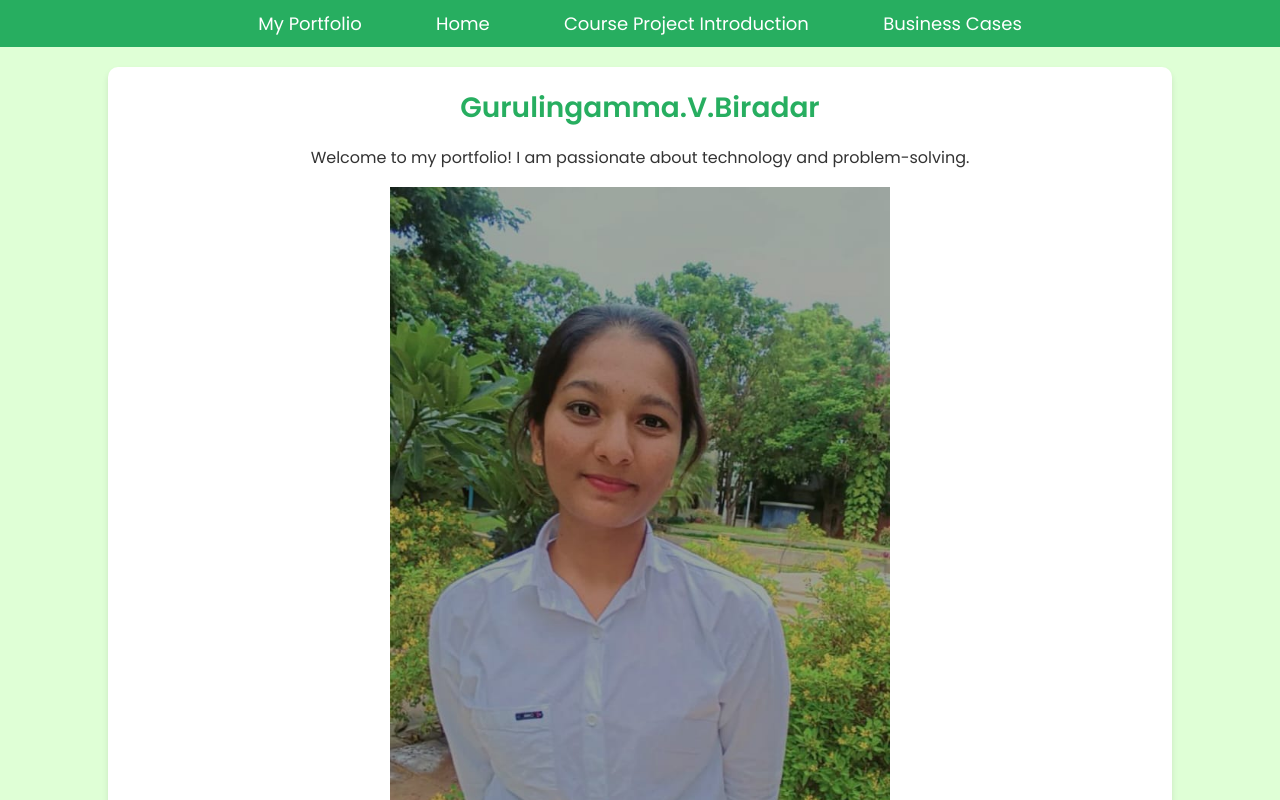
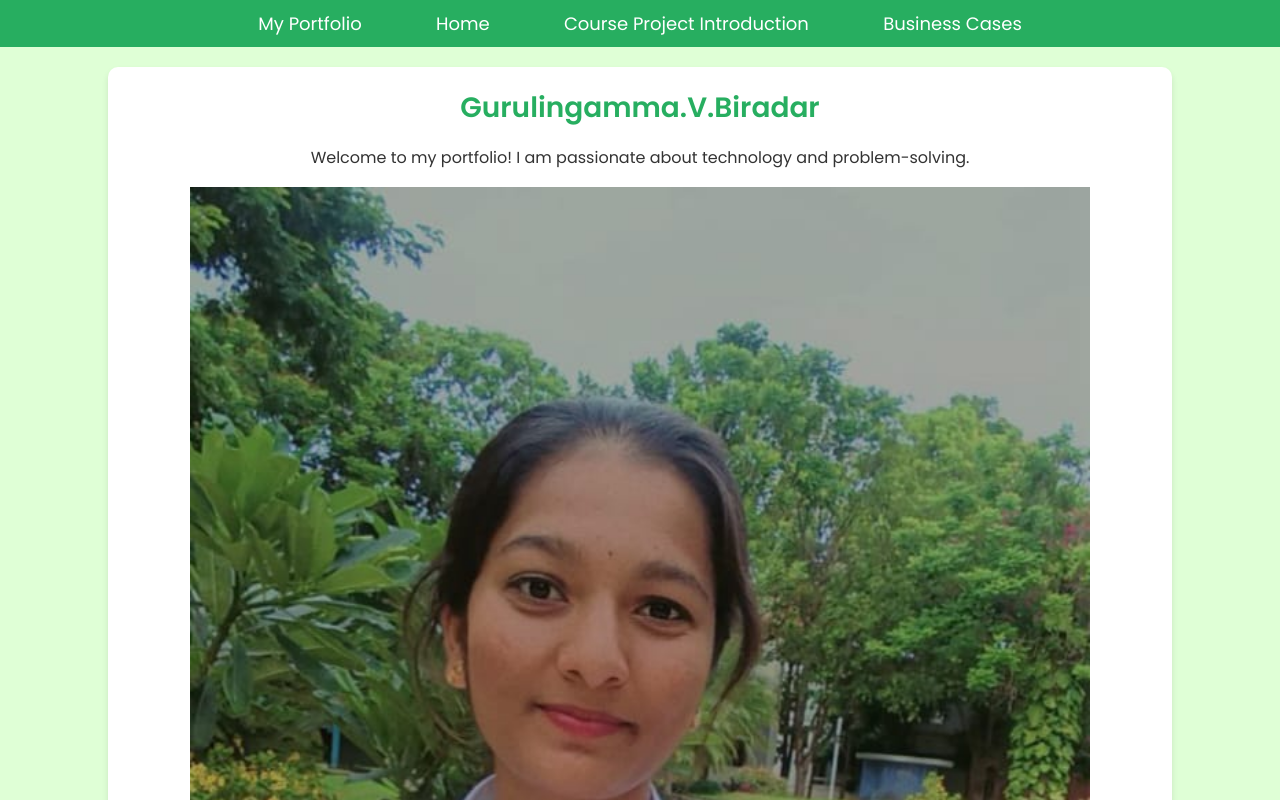
Before and after one commit to GeetaBiradar63/geeta_portfolio.github.io, a plain HTML site: page index.html in a window 1280 px wide. Shown: the top 800 px of the page. Drawn offline with Linux system fonts and the light colour scheme.

Commit message:
Update index.html

```diff
--- a/index.html
+++ b/index.html
@@ -136,7 +136,7 @@
     <div id="my-portfolio" class="personal-info">
         <h1>Gurulingamma.V.Biradar</h1>
         <p>Welcome to my portfolio! I am passionate about technology and problem-solving.</p>
-    <img src="WhatsApp Image 2024-12-30 at 18.36.28_c33d6124.jpg" alt="Profile Picture" width="500">
+    <img src="WhatsApp Image 2024-12-30 at 18.36.28_c33d6124.jpg" alt="Profile Picture" width="900">
         <h2>🛠 Projects</h2>
         <p><strong>Project 1:</strong> Smart City Ahamad Nagar is an ambitious urban development project aimed at transforming Ahamad Nagar into a modern, sustainable, and technology-driven city. The initiative focuses on improving infrastructure, including smart traffic management, efficient waste disposal systems, and reliable public transportation. With the integration of IoT (Internet of Things) technology, the city seeks to enhance the quality of life for its residents by providing better healthcare, education, and safety services. Renewable energy solutions, green spaces, and eco-friendly practices are central to the vision, ensuring that Rajpur becomes an environmentally sustainable and future-ready urban space.</p>
 
```
